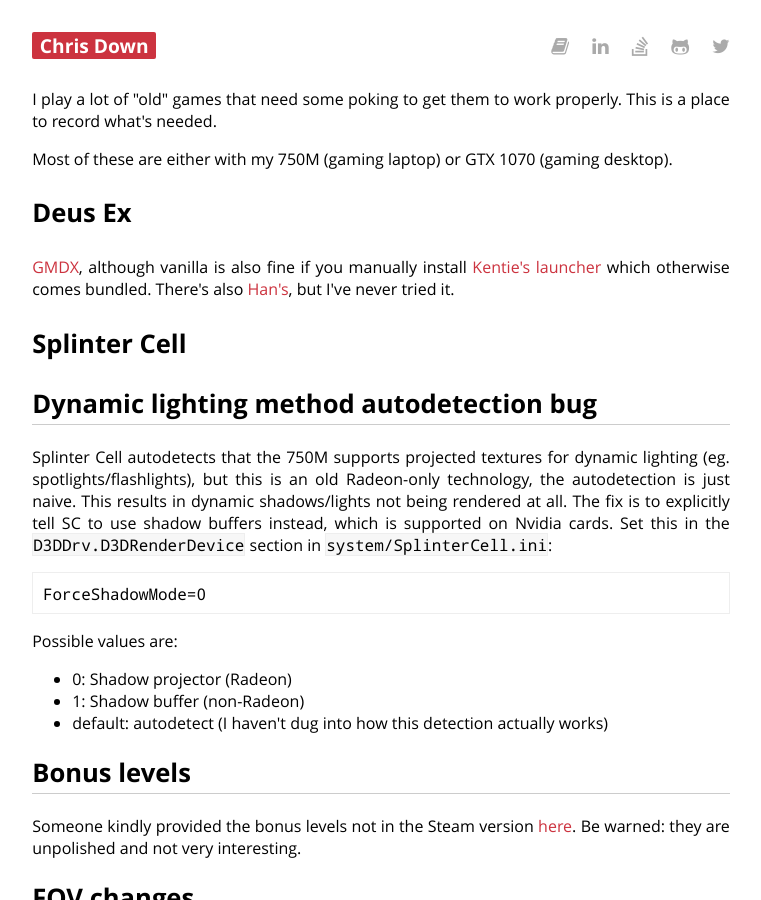
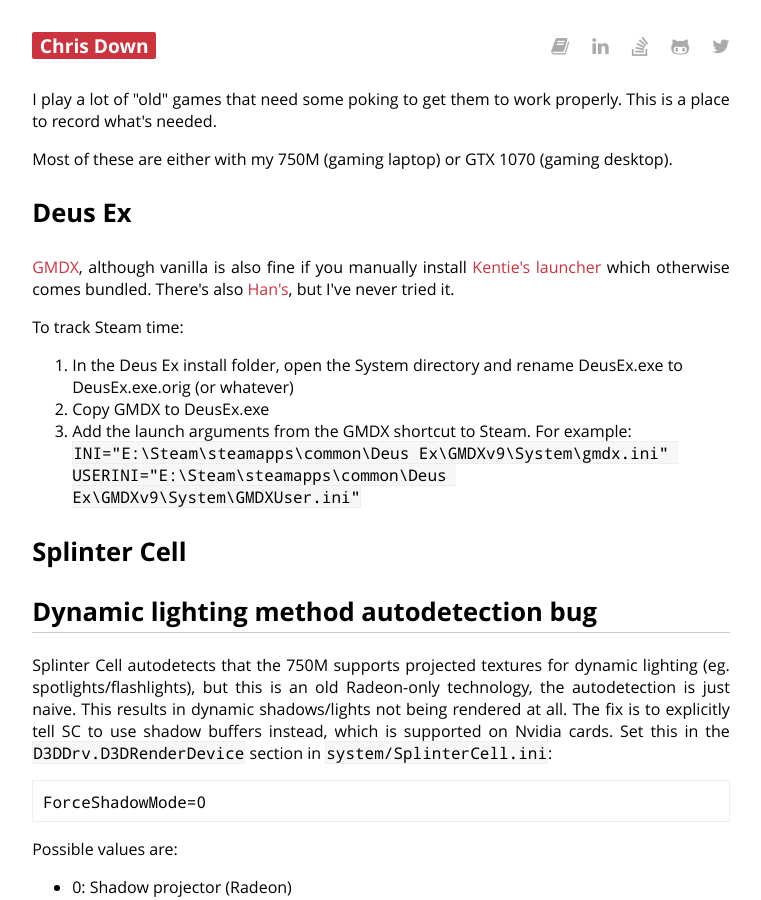
Before and after one commit to cdown/chrisdown.name, a Jekyll site: the page built from oldgames.md, in a window 1280 px wide and 900 px high. Shown: the whole window, without its empty margins (259-1020 px from the left). Built offline with Jekyll 4.4.1, drawn with Linux system fonts in a browser that asks for light colours.

Commit message:
oldgames: Add GMDX launch instructions

```diff
--- a/oldgames.md
+++ b/oldgames.md
@@ -15,6 +15,14 @@ desktop).
 manually install [Kentie's launcher](https://kentie.net/article/dxguide/) which
 otherwise comes bundled. There's also
 [Han's](https://coding.hanfling.de/launch/), but I've never tried it.
+
+To track Steam time:
+
+1. In the Deus Ex install folder, open the System directory and rename
+   DeusEx.exe to DeusEx.exe.orig (or whatever)
+2. Copy GMDX to DeusEx.exe
+3. Add the launch arguments from the GMDX shortcut to Steam. For example:
+   `INI="E:\Steam\steamapps\common\Deus Ex\GMDXv9\System\gmdx.ini" USERINI="E:\Steam\steamapps\common\Deus Ex\GMDXv9\System\GMDXUser.ini"`
 
 # Splinter Cell
 
```
